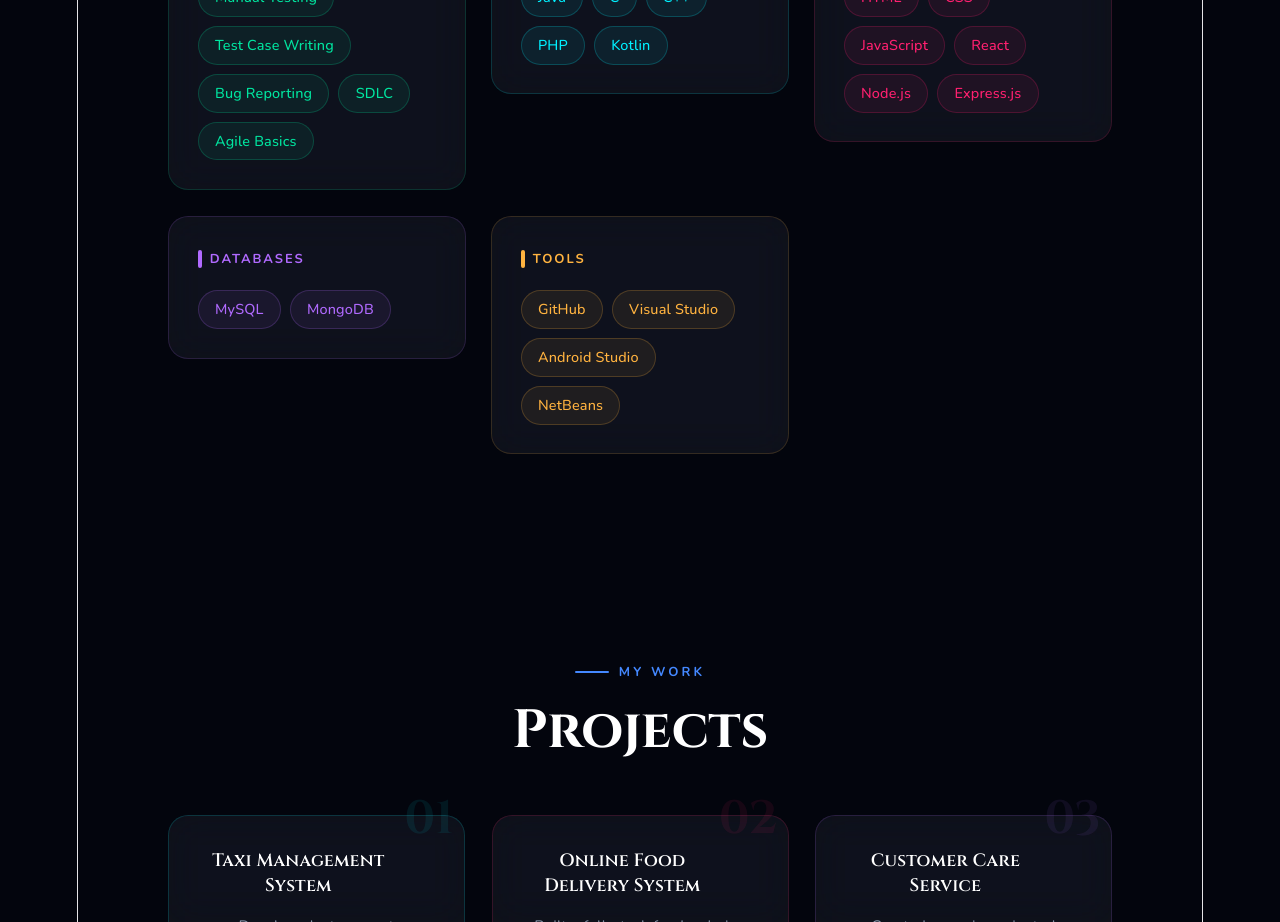
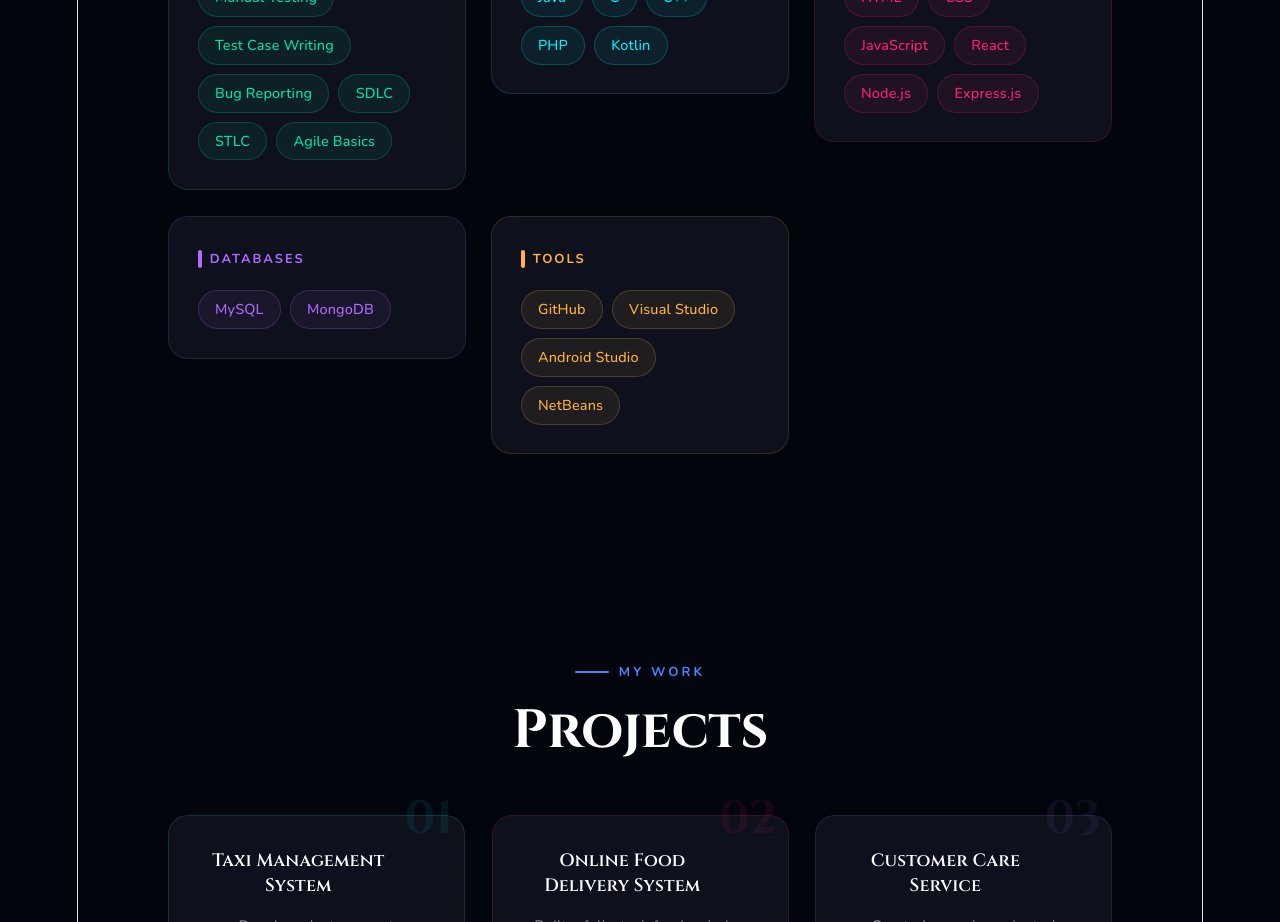
Before and after one commit to Supuni1/Portfolio, a React (Vite) app in the folder my-portfolio/: page / in a window 1280 px wide. Shown: the part 4280-5202 px from the top of the page. Built offline with nearby package versions, Linux system fonts and the light colour scheme.

Commit message:
feat: add STLC to Skills section

```diff
--- a/my-portfolio/src/App.jsx
+++ b/my-portfolio/src/App.jsx
@@ -1282,6 +1282,7 @@ function Skills() {
         "Test Case Writing",
         "Bug Reporting",
         "SDLC",
+        "STLC",
         "Agile Basics",
       ],
     },
```
